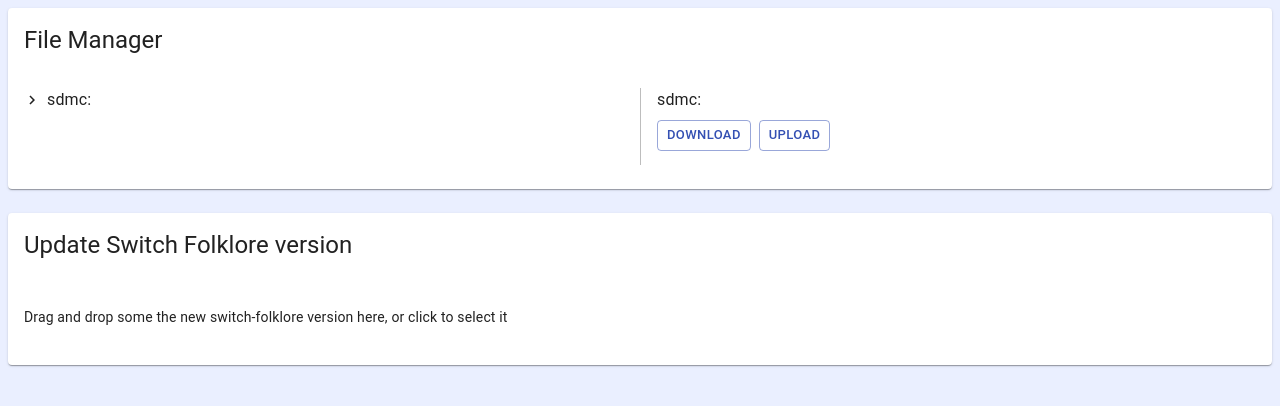
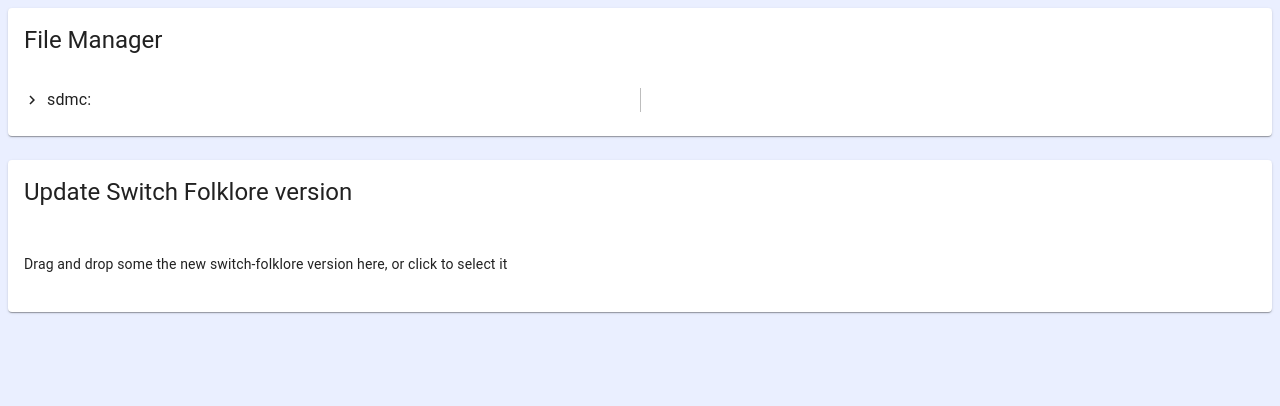
Before and after one commit to macabeus/switch-folklore, a React app in the folder web/: page / in a window 1280 px wide. Shown: the top 406 px of the page. Built offline with nearby package versions, Linux system fonts and the light colour scheme; the HTML template or start-up script is replaced by a standard one.

Commit message:
file-manager: dissable download button when a folder is selected

```diff
--- a/web/src/cards/file-manager/index.tsx
+++ b/web/src/cards/file-manager/index.tsx
@@ -22,7 +22,7 @@ const FileManager = () => {
   const [selectedFile, setSelectedFile] = useState(initialDirectory)
   const [selectedFileContent, setSelectedFileContent] = useState<TContent>(null)
 
-  const handleOnClickFile: TOnClickFile = (path: string, content?: TContent) => {
+  const handleOnClickFile: TOnClickFile = (path: string, content: TContent) => {
     setSelectedFile(path)
     setSelectedFileContent(content)
   }
@@ -40,7 +40,10 @@ const FileManager = () => {
           </Grid>
 
           <Grid item xs={6} className={classes.divider}>
-            <FileDetails fullPath={selectedFile} fileContent={selectedFileContent} />
+            {
+              selectedFileContent &&
+              <FileDetails fullPath={selectedFile} fileContent={selectedFileContent} />
+            }
           </Grid>
         </Grid>
       </CardContent>
--- a/web/src/components/file-details/index.tsx
+++ b/web/src/components/file-details/index.tsx
@@ -20,7 +20,7 @@ const useStyles = makeStyles(theme => ({
 
 interface Props {
   fullPath: string
-  fileContent?: TContent
+  fileContent: TContent
 }
 
 const FileDetails: FunctionComponent<Props> = ({ fullPath, fileContent }) => {
@@ -56,7 +56,7 @@ const FileDetails: FunctionComponent<Props> = ({ fullPath, fileContent }) => {
   }
 
   const directoryPath = (
-    fileContent?.type === TContentType.File
+    fileContent.type === TContentType.File
       ? pipe(split('/'), slice(0, -1), join('/'))(fullPath)
       : fullPath
   )
@@ -70,6 +70,7 @@ const FileDetails: FunctionComponent<Props> = ({ fullPath, fileContent }) => {
         variant='outlined'
         size='small'
         color='primary'
+        disabled={fileContent?.type === TContentType.Folder}
         className={classes.downloadButton}
         onClick={handleClickFileDownload}
       >
--- a/web/src/components/file-tree/tree-item-folder.tsx
+++ b/web/src/components/file-tree/tree-item-folder.tsx
@@ -39,7 +39,7 @@ const TreeItemFolder: FunctionComponent<Props> = ({ path, folderName, onClickFil
 
   const handleOnClick = () => {
     setHasOpen(true)
-    onClickFile(path)
+    onClickFile(path, { type: TContentType.Folder, name: folderName })
   }
 
   const nodes = contents.map(i => (
```
